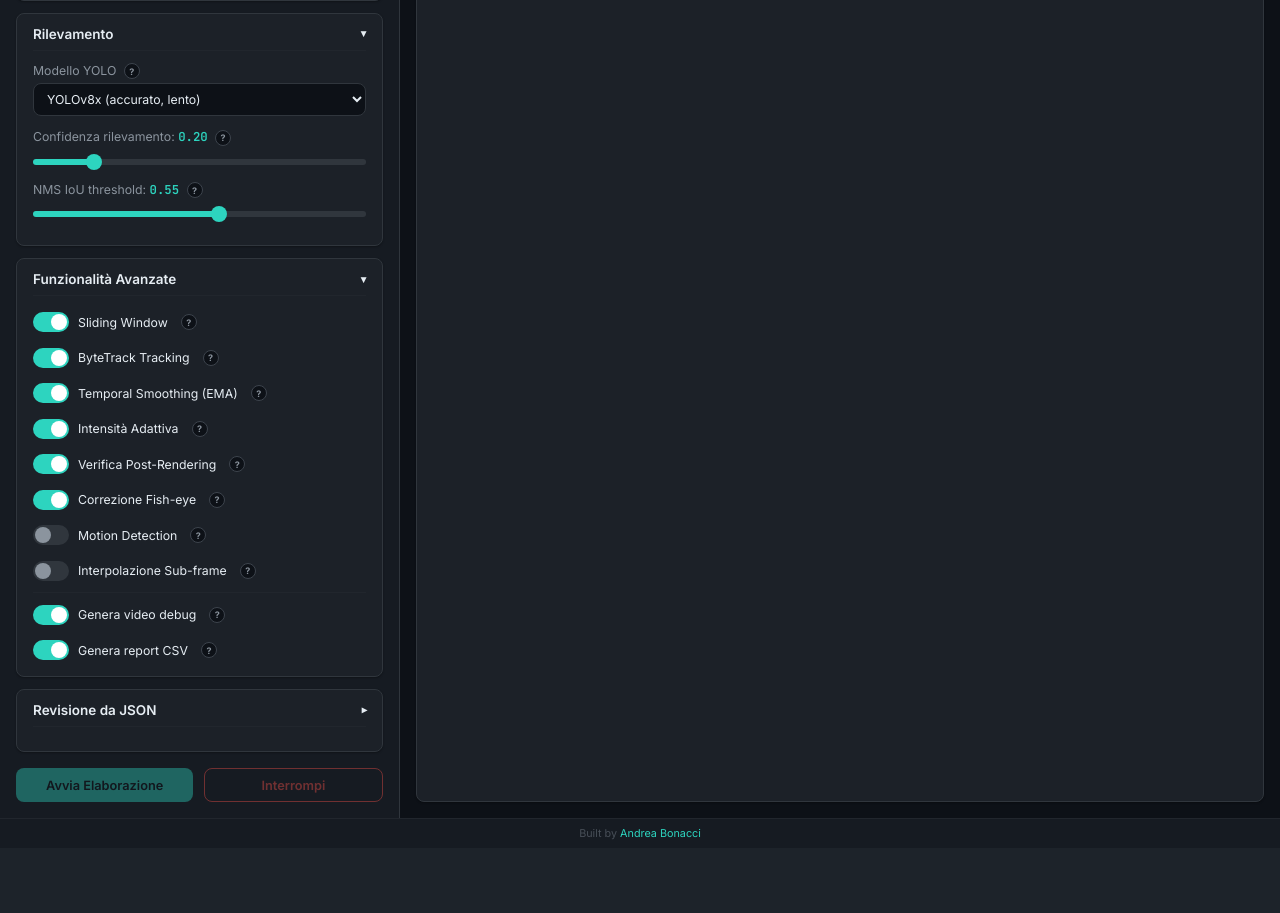
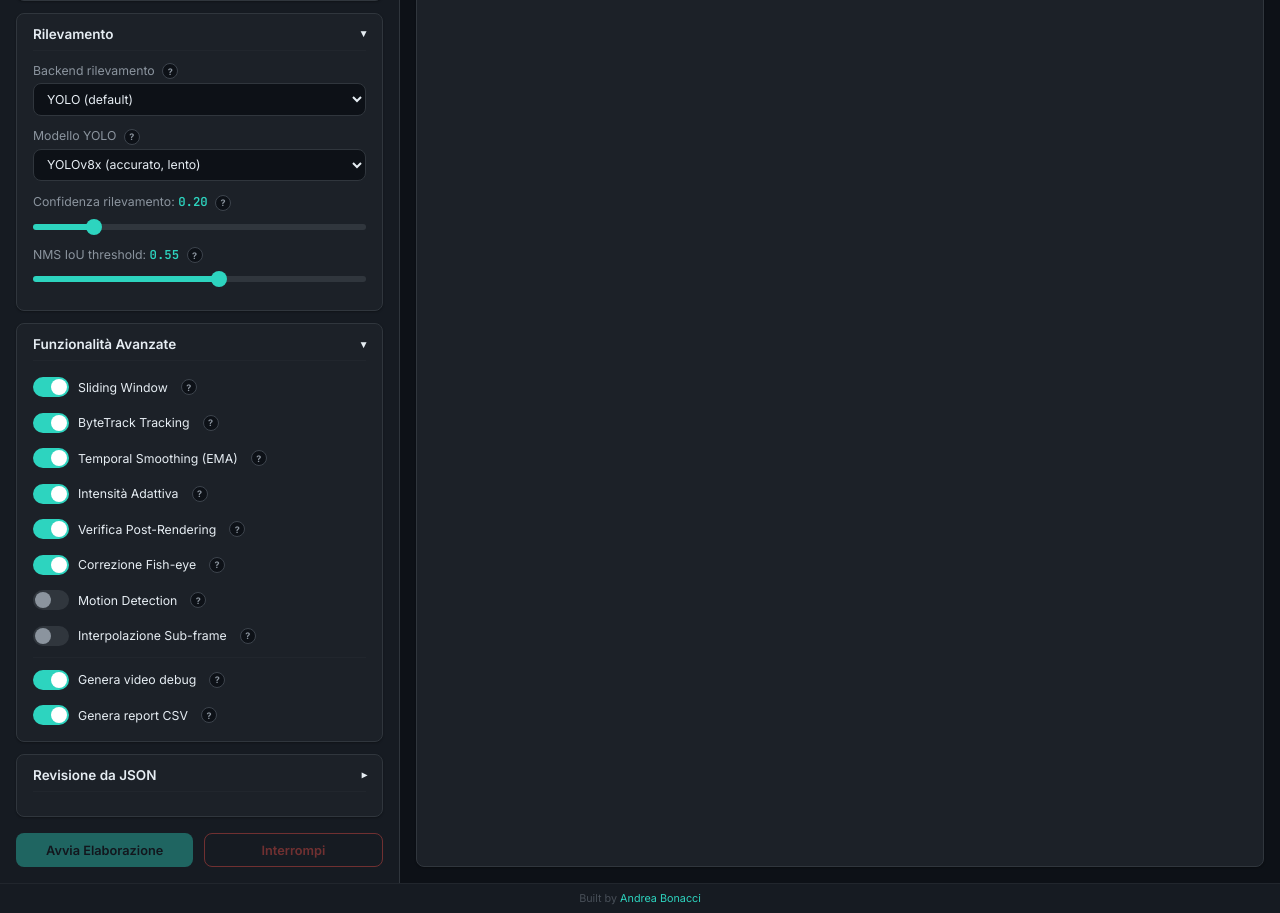
Before and after one commit to AndreaBonn/video-anonimyzer, a Flask app: page / in a window 1280 px wide. Shown: the part 673-1586 px from the top of the page. Before the commit the page ends 1512 px from the top, so only its background shows below. Run offline with Flask 3, Linux system fonts and the light colour scheme.

Commit message:
feat(web): add detection backend selector to web UI
Expose the SAM3 backend choice to the user via a new dropdown
in the Detection section, so operators can switch between YOLO,
YOLO+SAM3 (hybrid) and SAM3-only without touching config files.

- index.html: form-group with <select id="detection_backend"> and
  inline help button wired to i18n system
- app.js: collectConfig() now reads detection_backend and sends it
  with the pipeline POST payload
- i18n.js: 6 new keys (label, help, aria, 3 option labels) in IT+EN

```diff
--- a/person_anonymizer/web/static/js/app.js
+++ b/person_anonymizer/web/static/js/app.js
@@ -415,6 +415,7 @@
             anonymization_method: getRadio("anonymization_method"),
             anonymization_intensity: getVal("anonymization_intensity"),
             person_padding: getVal("person_padding"),
+            detection_backend: getVal("detection_backend"),
             detection_confidence: getVal("detection_confidence"),
             nms_iou_threshold: getVal("nms_iou_threshold"),
             yolo_model: getVal("yolo_model"),
--- a/person_anonymizer/web/static/js/i18n.js
+++ b/person_anonymizer/web/static/js/i18n.js
@@ -78,6 +78,15 @@ const I18n = (function () {
 
         // --- Rilevamento ---
         "detection.title": { it: "Rilevamento", en: "Detection" },
+        "detection.backend.label": { it: "Backend rilevamento", en: "Detection backend" },
+        "detection.backend.help": {
+            it: "YOLO: default, funziona su qualsiasi GPU. YOLO+SAM3: YOLO per detection + SAM3 per segmentazione precisa (richiede 8GB VRAM). SAM3: detection e tracking completo via SAM3 (richiede 16GB VRAM e installazione separata).",
+            en: "YOLO: default, works on any GPU. YOLO+SAM3: YOLO for detection + SAM3 for precise segmentation (requires 8GB VRAM). SAM3: full detection and tracking via SAM3 (requires 16GB VRAM and separate installation).",
+        },
+        "detection.backend.aria": { it: "Aiuto: Backend rilevamento", en: "Help: Detection backend" },
+        "detection.backend.opt.yolo": { it: "YOLO (default)", en: "YOLO (default)" },
+        "detection.backend.opt.hybrid": { it: "YOLO + SAM3 (ibrido)", en: "YOLO + SAM3 (hybrid)" },
+        "detection.backend.opt.sam3": { it: "SAM3 completo", en: "SAM3 full" },
         "detection.model.label": { it: "Modello YOLO", en: "YOLO Model" },
         "detection.model.help": {
             it: "YOLOv8x: pi\u00f9 accurato ma pi\u00f9 lento, consigliato per persone piccole o distanti. YOLOv8n: molto pi\u00f9 veloce, adatto per persone ben visibili.",
--- a/person_anonymizer/web/templates/index.html
+++ b/person_anonymizer/web/templates/index.html
@@ -122,6 +122,15 @@
                 <span class="chevron" aria-hidden="true">&#9662;</span>
             </h2>
             <div id="section-detection" class="card-body">
+
+                <div class="form-group">
+                    <label for="detection_backend"><span data-i18n="detection.backend.label">Backend rilevamento</span> <button type="button" class="help-btn" data-help="YOLO: default, funziona su qualsiasi GPU. YOLO+SAM3: YOLO per detection + SAM3 per segmentazione precisa (richiede 8GB VRAM). SAM3: detection e tracking completo via SAM3 (richiede 16GB VRAM e installazione separata)." data-i18n-help="detection.backend.help" aria-label="Aiuto: Backend rilevamento" data-i18n-aria="detection.backend.aria">?</button></label>
+                    <select id="detection_backend">
+                        <option value="yolo" data-i18n="detection.backend.opt.yolo">YOLO (default)</option>
+                        <option value="yolo+sam3" data-i18n="detection.backend.opt.hybrid">YOLO + SAM3 (ibrido)</option>
+                        <option value="sam3" data-i18n="detection.backend.opt.sam3">SAM3 completo</option>
+                    </select>
+                </div>
 
                 <div class="form-group">
                     <label for="yolo_model"><span data-i18n="detection.model.label">Modello YOLO</span> <button type="button" class="help-btn" data-help="YOLOv8x: più accurato ma più lento, consigliato per persone piccole o distanti. YOLOv8n: molto più veloce, adatto per persone ben visibili." data-i18n-help="detection.model.help" aria-label="Aiuto: Modello YOLO" data-i18n-aria="detection.model.aria">?</button></label>
```
